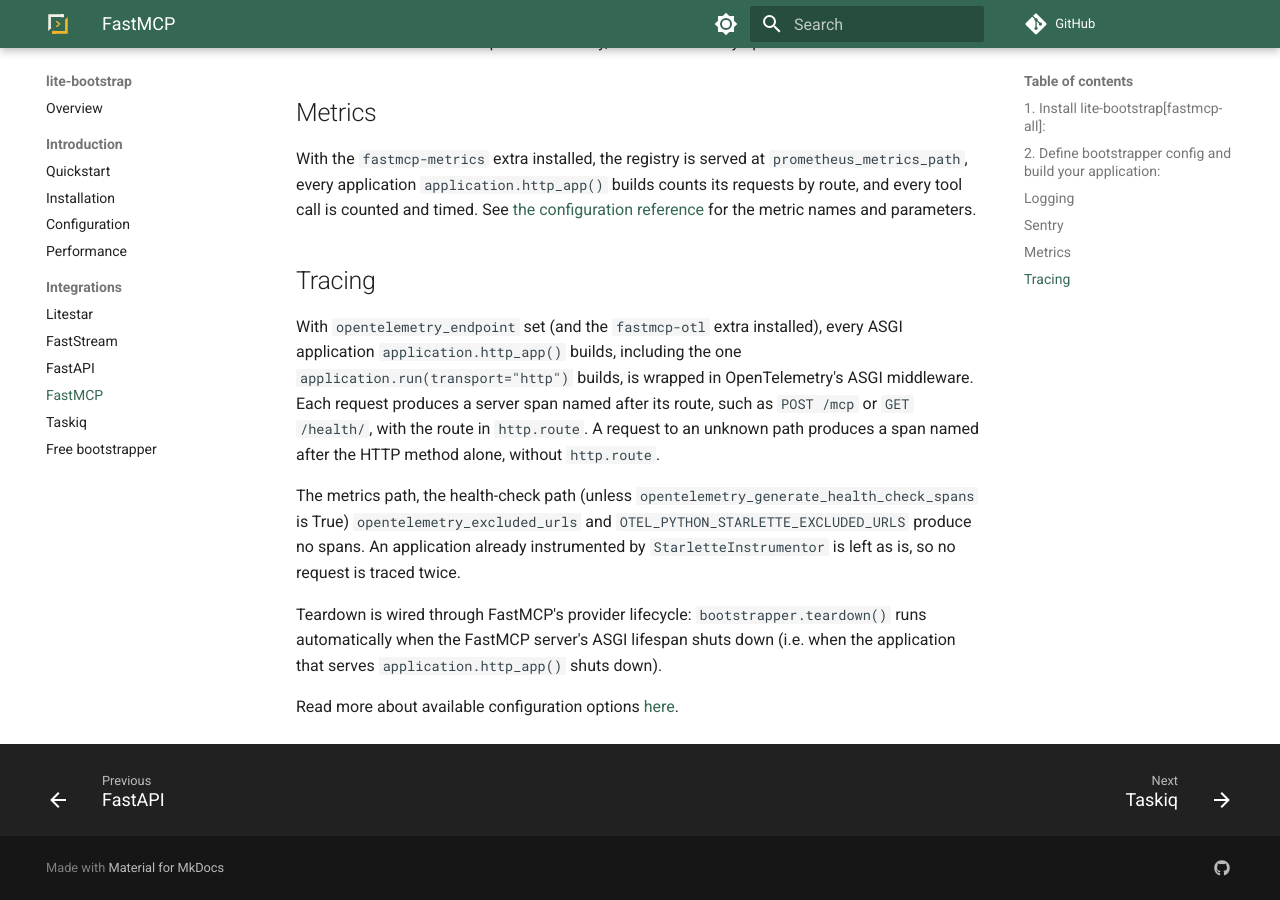
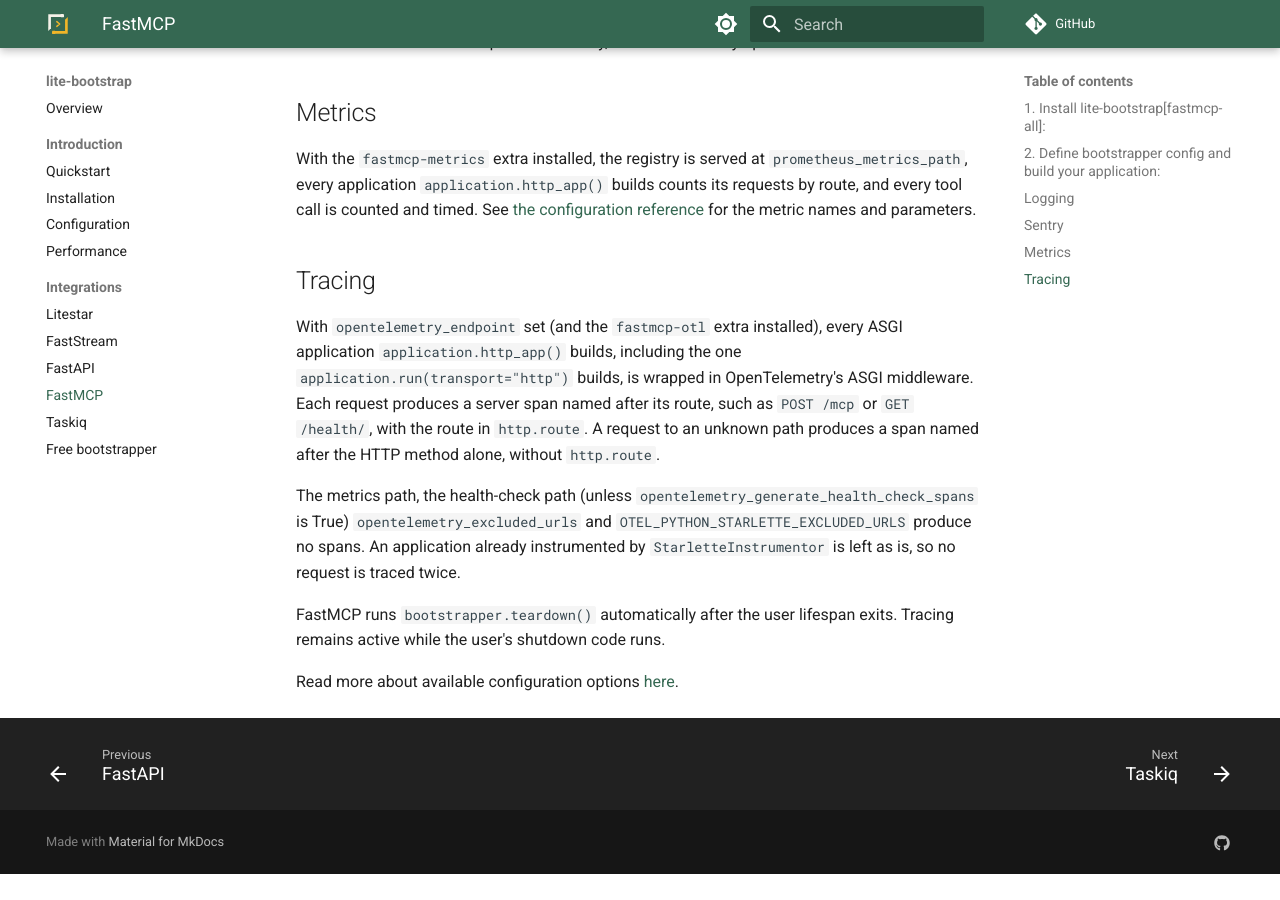
Before and after one commit to modern-python/lite-bootstrap, an MkDocs documentation site: the page built from docs/integrations/fastmcp.md, in a window 1280 px wide and 900 px high, scrolled down 1940 px. Built offline with MkDocs 1.6.1 and Material for MkDocs 9.7.7, drawn with Linux system fonts in a browser that asks for light colours; comment, search, counter and statistics services are not loaded; after the commit the page ends 2814 px from its top, so only the background shows below that.

Commit message:
Run FastMCP teardown after user lifespan shutdown (#413)
Closes #411

```diff
--- a/docs/integrations/fastmcp.md
+++ b/docs/integrations/fastmcp.md
@@ -112,8 +112,7 @@
 `opentelemetry_excluded_urls` and `OTEL_PYTHON_STARLETTE_EXCLUDED_URLS` produce no spans. An application already instrumented by
 `StarletteInstrumentor` is left as is, so no request is traced twice.
 
-Teardown is wired through FastMCP's provider lifecycle: `bootstrapper.teardown()`
-runs automatically when the FastMCP server's ASGI lifespan shuts down (i.e. when
-the application that serves `application.http_app()` shuts down).
+FastMCP runs `bootstrapper.teardown()` automatically after the user lifespan exits.
+Tracing remains active while the user's shutdown code runs.
 
 Read more about available configuration options [here](../introduction/configuration.md).
```
Also changed, not shown: docs/adr/0003-teardown-marker-accepted-limits.md (+3 -0 lines), docs/adr/0009-fastmcp-teardown-wraps-user-lifespan.md (added, +16 -0 lines), 2 other files.
